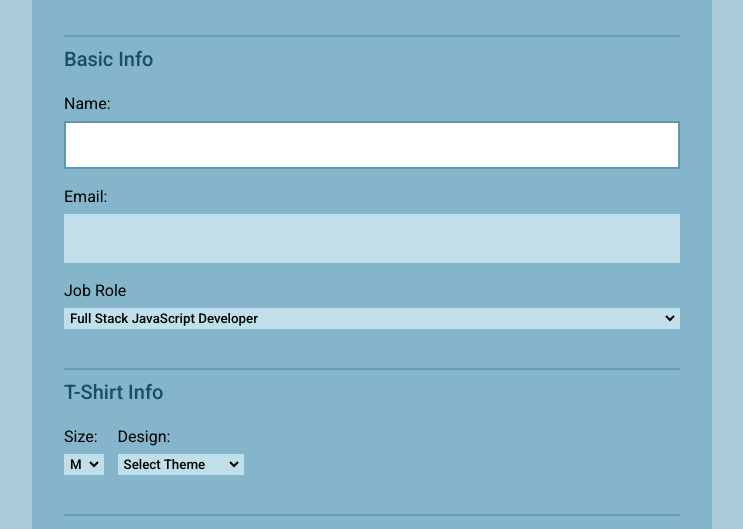
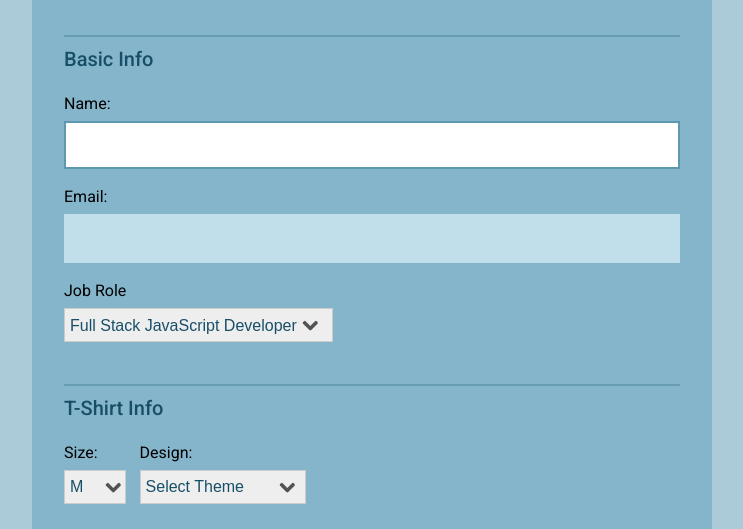
Before and after one commit to johlmike/interactive-form-v1, a plain HTML site: page index.html in a window 1280 px wide. Shown: the part 191-720 px from the top of the page, without its empty margins (268-1011 px from the left). Drawn offline with Linux system fonts and the light colour scheme.

Commit message:
Fix "other_job" input and styling the dropdown

```diff
--- a/css/style.css
+++ b/css/style.css
@@ -114,15 +114,20 @@ button:hover {
 }
 
 select {
-    font-family: "Roboto", sans-serif;
-    width: 100%;
+    border: 1px solid #111;
     background: #c1deeb;
-    border: 2px solid #c1deeb;
-    font-weight: 500;
+    padding: 5px 35px 5px 5px;
+    color: #184f68;
+    font-size: 16px;
+    border: 1px solid #ccc;
+    height: 34px;
+    -webkit-appearance: none;
+    -moz-appearance: none;
+    appearance: none;
+    background: url(../images/arrow-down.png) 95% no-repeat #eee;
+    background-size: 20px;
 }
-option{
-    font-weight: 500;
-}
+
 
 /* =================================
   Page Styles
--- a/index.html
+++ b/index.html
@@ -37,6 +37,8 @@
                     <option value="student">Student</option>
                     <option value="other">Other</option>
                 </select>
+                <label for="other_job">What's your job role?</label>
+                <input type="text" id="other_job" name="user_title_other">
             </fieldset>
 
             <fieldset class="shirt">
@@ -61,7 +63,7 @@
                     </select>
                 </div>
 
-                <div id="colors-js-puns" class="">
+                <div id="colors-js-puns">
                     <label for="color">Color:</label>
                     <select id="color">
                         <option value="cornflowerblue">Cornflower Blue (JS Puns shirt only)</option>
--- a/js/main.js
+++ b/js/main.js
@@ -2,6 +2,9 @@
 //I dont know Main Conference's meaning even if I use google translation.
 //I am afraid it will influence me at the "Activity Registration" section, so I write down this comment.
 
+/* jshint devel:true*/
+/* jshint browser:true*/
+/* globals tamingselect*/
 /* jshint -W097 */
 "use strict";
 
@@ -24,8 +27,8 @@ var $totalCost = $('<p>Total Cost: $0</p>');
 $('.activities').append($totalCost);
 
 //Append text input into fieldset
-var $otherJobLabel = $('<label for="other_job">What\'s your job role?</label>');
-var $otherJobInput = $('<input type="text" id="other_job" name="user_title_other">');
+var $otherJobLabel = $('label[for="other_job"]');
+var $otherJobInput = $('#other_job');
 $('form fieldset').first().append($otherJobLabel);
 $('form fieldset').first().append($otherJobInput);
 
@@ -33,6 +36,7 @@ $('form fieldset').first().append($otherJobInput);
 $otherJobLabel.hide();
 $otherJobInput.hide();
 
+//Style the Select
 //Show input when "Your Job Role" is "Other"
 $('#title').on('input', function() {
     if ($(this).val() === 'other') {
```
Also changed, not shown: images/arrow-down.png (added).
